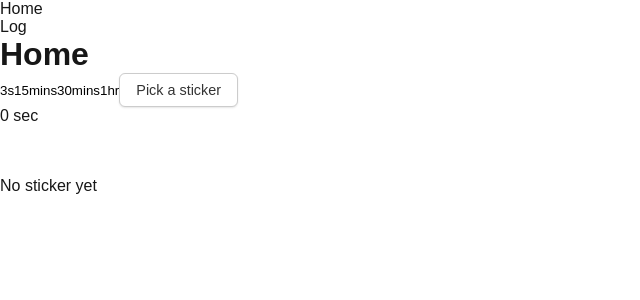
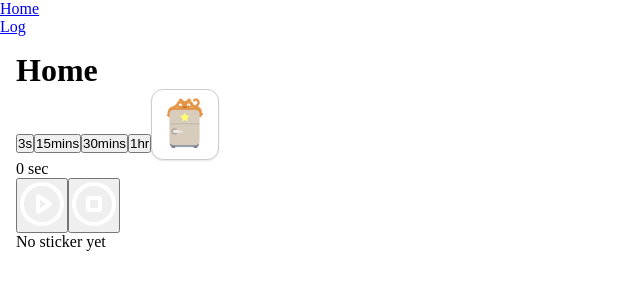
Before and after one commit to maysunktong/pomopaws, a Next.js app: page / in a window 1280 px wide. Shown: the top 300 px of the page, without its empty margins (0-640 px from the left). Built offline with nearby package versions, Linux system fonts and the light colour scheme.

Commit message:
Style StickerPicker, set default sticker

```diff
--- a/src/app/globals.css
+++ /dev/null
@@ -1,47 +0,0 @@
-:root {
-  --background: #ffffff;
-  --foreground: #171717;
-}
-
-@media (prefers-color-scheme: dark) {
-  :root {
-    --background: #0a0a0a;
-    --foreground: #ededed;
-  }
-}
-
-html,
-body {
-  max-width: 100vw;
-  overflow-x: hidden;
-}
-
-body {
-  color: var(--foreground);
-  background: var(--background);
-  font-family: Arial, Helvetica, sans-serif;
-  -webkit-font-smoothing: antialiased;
-  -moz-osx-font-smoothing: grayscale;
-}
-
-* {
-  box-sizing: border-box;
-  padding: 0;
-  margin: 0;
-}
-
-button {
-  background-color: transparent;
-  border: none;
-}
-
-a {
-  color: inherit;
-  text-decoration: none;
-}
-
-@media (prefers-color-scheme: dark) {
-  html {
-    color-scheme: dark;
-  }
-}
--- a/src/app/globals.scss
+++ b/src/app/globals.scss
@@ -0,0 +1,26 @@
+*,
+*::before,
+*::after {
+  box-sizing: border-box;
+  margin: 0;
+  padding: 0;
+}
+
+html, body {
+  height: 100%;
+  min-height: 100vh;
+}
+
+body {
+  display: flex;
+  flex-direction: column;
+}
+
+.container {
+  flex: 1;
+  display: flex;
+  flex-direction: column;
+  min-height: 100vh;
+  width: 100%;
+  padding: 1rem;
+}
--- a/src/app/layout.tsx
+++ b/src/app/layout.tsx
@@ -1,5 +1,5 @@
 import type { Metadata } from "next";
-import "./globals.css";
+import "./globals.scss";
 import Navigation from "../components/Navigation";
 
 export const metadata: Metadata = {
--- a/src/app/page.tsx
+++ b/src/app/page.tsx
@@ -5,7 +5,7 @@ import { StickerPickerProvider } from "../context/StickerPickerContext";
 
 export default function Home() {
   return (
-    <div>
+    <div className="container">
       <h1>Home</h1>
       <CatsContextProvider>
         <StickerPickerProvider>
--- a/src/components/StickerPIcker/index.tsx
+++ b/src/components/StickerPIcker/index.tsx
@@ -30,13 +30,15 @@ const StickerPicker = () => {
         onClick={() => setIsStickerPanelOpen(!isStickerPanelOpen)}
         className="sticker-picker__button"
       >
-        {selectedSticker && selectedSticker !== "Pick a sticker" ? (
-          <img src={selectedSticker} alt="Selected sticker" width={50} />
-        ) : (
-          "Pick a sticker"
-        )}
+        <img
+          src={selectedSticker
+            ? selectedSticker
+            : "../cats/fridge.png"
+          }
+          alt="Selected sticker"
+          width={50}
+        />
       </button>
-
       {isStickerPanelOpen && (
         <ul className="sticker-picker__dropdown">
           {Stickers.map((sticker, index) => (
--- a/src/context/StickerPickerContext.tsx
+++ b/src/context/StickerPickerContext.tsx
@@ -5,7 +5,7 @@ import { createContext, useContext, useState, ReactNode } from "react";
 const StickerPickerContext = createContext<StickerPickerContextType | undefined>(undefined);
 
 export function StickerPickerProvider({ children }: { children: ReactNode }) {
-  const [selectedSticker, setSelectedSticker] = useState<string>("Pick a sticker");
+  const [selectedSticker, setSelectedSticker] = useState<string>("");
 
   return (
     <StickerPickerContext.Provider value={{ selectedSticker, setSelectedSticker }}>
--- a/src/styles/StickerPicker.scss
+++ b/src/styles/StickerPicker.scss
@@ -1,14 +1,15 @@
 .sticker-picker {
   position: relative;
   display: inline-block;
+  z-index: 0;
 
   &__button {
-    padding: 0.5rem 1rem;
+    padding: 0.5rem;
     border: 1px solid #ccc;
     background-color: #fff;
     color: #333;
     font-size: 0.9rem;
-    border-radius: 0.375rem;
+    border-radius: 12px;
     cursor: pointer;
     box-shadow: 0 1px 2px rgba(0, 0, 0, 0.1);
     transition: background-color 0.2s ease;
@@ -21,23 +22,26 @@
   &__dropdown {
     position: absolute;
     margin-top: 0.5rem;
-    width: 14rem;
-    max-height: 15rem;
+    min-width: 300px;
+    height: auto;
     overflow-y: auto;
     background-color: #fff;
     border: 1px solid #ddd;
-    border-radius: 0.375rem;
+    border-radius: 12px;
     box-shadow: 0 4px 6px rgba(0, 0, 0, 0.1);
-    z-index: 1000;
+    z-index: 9999; // <-- increased significantly
     list-style: none;
-    padding: 0;
+    padding: 1rem;
+    display: flex;
+    justify-content: center;
+    flex-wrap: wrap;
   }
 
   &__item {
-    padding: 0.5rem 1rem;
-    font-size: 0.9rem;
+    padding: 1rem;
     cursor: pointer;
     color: #444;
+    border-radius: 12px;
 
     &:hover {
       background-color: #f0f0f0;
```
